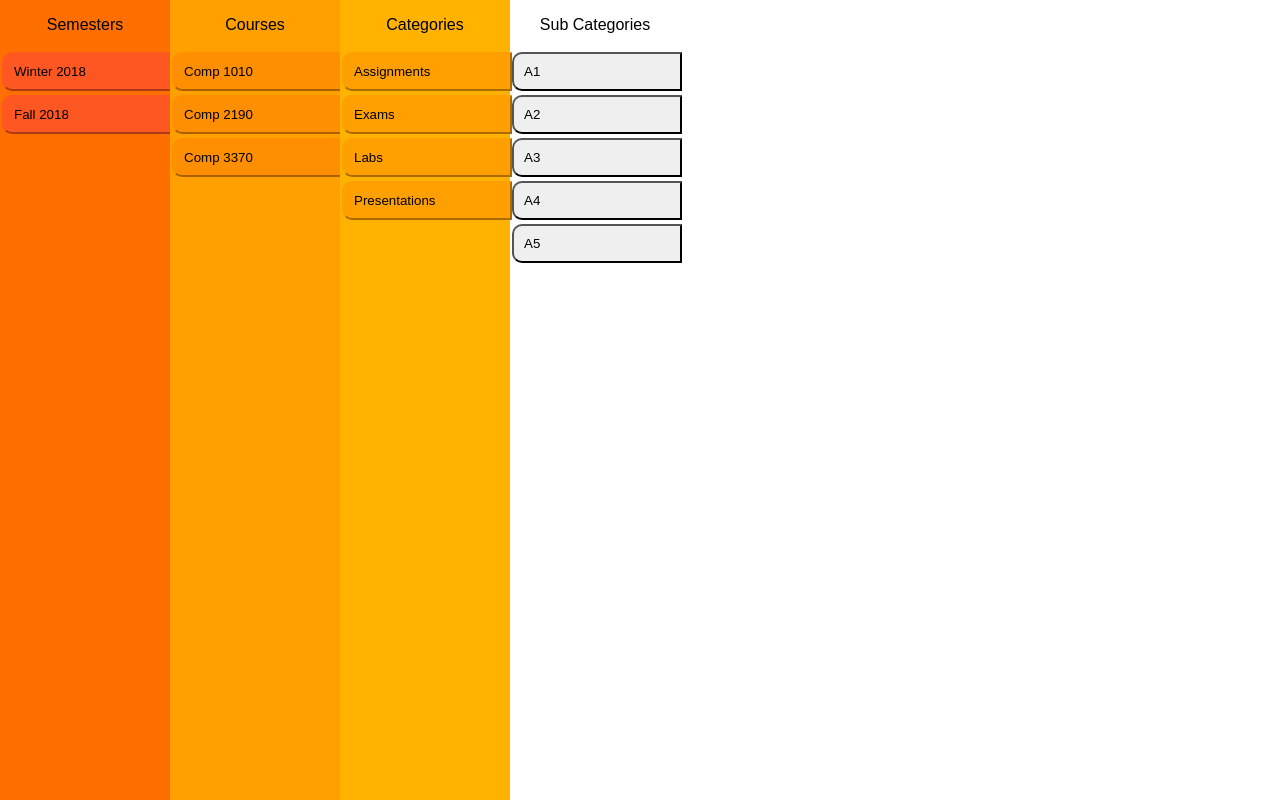
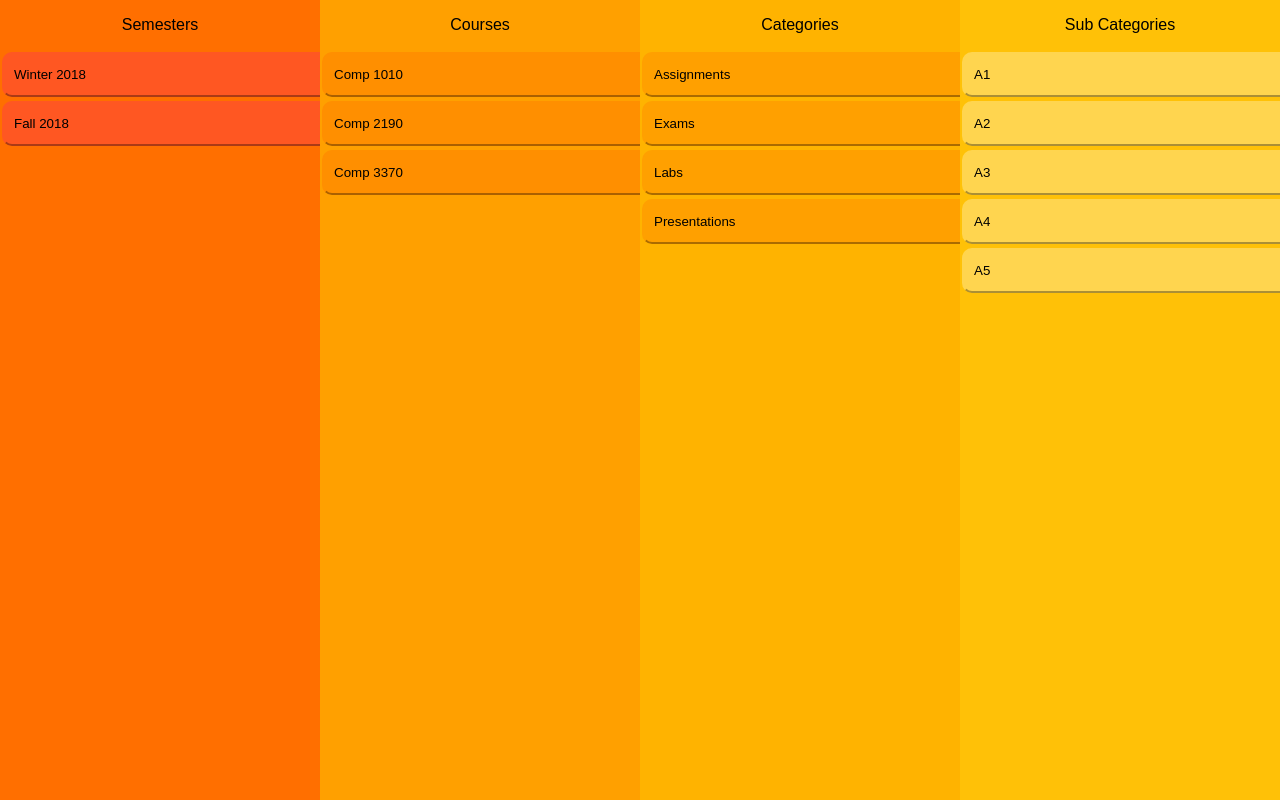
Before and after one commit to Tenacle/GradeBook, a plain HTML site: page html/index.html in a window 1280 px wide. Shown: the top 800 px of the page. Drawn offline with Linux system fonts and the light colour scheme.

Commit message:
Layout somewhat finished.

```diff
--- a/css/styles.css
+++ b/css/styles.css
@@ -2,10 +2,14 @@ body{
     margin: unset;
 }
 
-div {
+.gadesTable {
+    width: 100%;
+}
+
+.gradesTable div{
     text-align: center;
     font-family: sans-serif;
-    width:170px;
+    width:25%;
     height: 1000px;
     float: left;
 }
@@ -13,8 +17,8 @@ div {
 button{
     margin:2px;
     text-align: left;
-    padding: 10px 10px;
-    width: 100%;
+    padding: 13px 10px;
+    width: 400%;
     border-top-left-radius: 10px;
     border-bottom-left-radius: 10px;
     cursor: pointer;
@@ -33,7 +37,7 @@ button{
 
 }
 
-/* Semester Colum */
+/****************** Semester Colum ******************/
 
 .semesterCol{
     background-color: #ff6f00;
@@ -58,7 +62,7 @@ button{
 }
 
 
-/* Courses Column */
+/****************** Courses Column ******************/
 
 .courseCol{
     background-color: #ffa000;
@@ -72,8 +76,6 @@ button{
 .courseCol button:hover {
     background-color: #ff8f00;
     border-right: 10px solid #ffb300;
-    border-top-right-radius:0px;
-    border-bottom-right-radius: 0px;
     transition:0.3s;
 }
 
@@ -82,7 +84,7 @@ button{
 }
 
 
-/* Category Column */
+/****************** Category Column ******************/
 
 .categoryCol{
     background-color: #ffb300;
@@ -92,3 +94,23 @@ button{
     background-color: #ffa000;
     border-color: #ffa000;
 }
+
+.categoryCol button:hover{
+    border-right: 10px solid #ffc107;
+}
+
+.categoryCol button:active{
+    background-color: #ffc107;
+}
+
+
+/****************** Sub Category Column ******************/
+
+.subCategoryCol{
+    background-color: #ffc107;
+}
+
+.subCategoryCol button{
+    background-color: #ffd54f;
+    border-color:#ffd54f;
+}
--- a/html/index.html
+++ b/html/index.html
@@ -8,6 +8,7 @@
     <title>Document</title>
 </head>
 <body>
+    <div class = "gradesTable">
         <div class="semesterCol">
                 <p>Semesters</p>
                 <div id="semBtnGroup">
@@ -23,8 +24,6 @@
                     <button>Comp 2190</button>
                     <button>Comp 3370</button>
                 </div>
-
-
             </div>
 
             <div class = "categoryCol">
@@ -38,7 +37,7 @@
 
             </div>
 
-    <div class = "subCategoryBtnGroup">
+            <div class = "subCategoryCol">
                 <p>Sub Categories</p>
                 <div class="subCategoryBtnGroup">
                     <button>A1</button>
@@ -48,5 +47,7 @@
                     <button>A5</button>
                 </div>
             </div>
+    </div>
+
 </body>
 </html>
```
Lines whose indentation alone changed are shown as unchanged.
